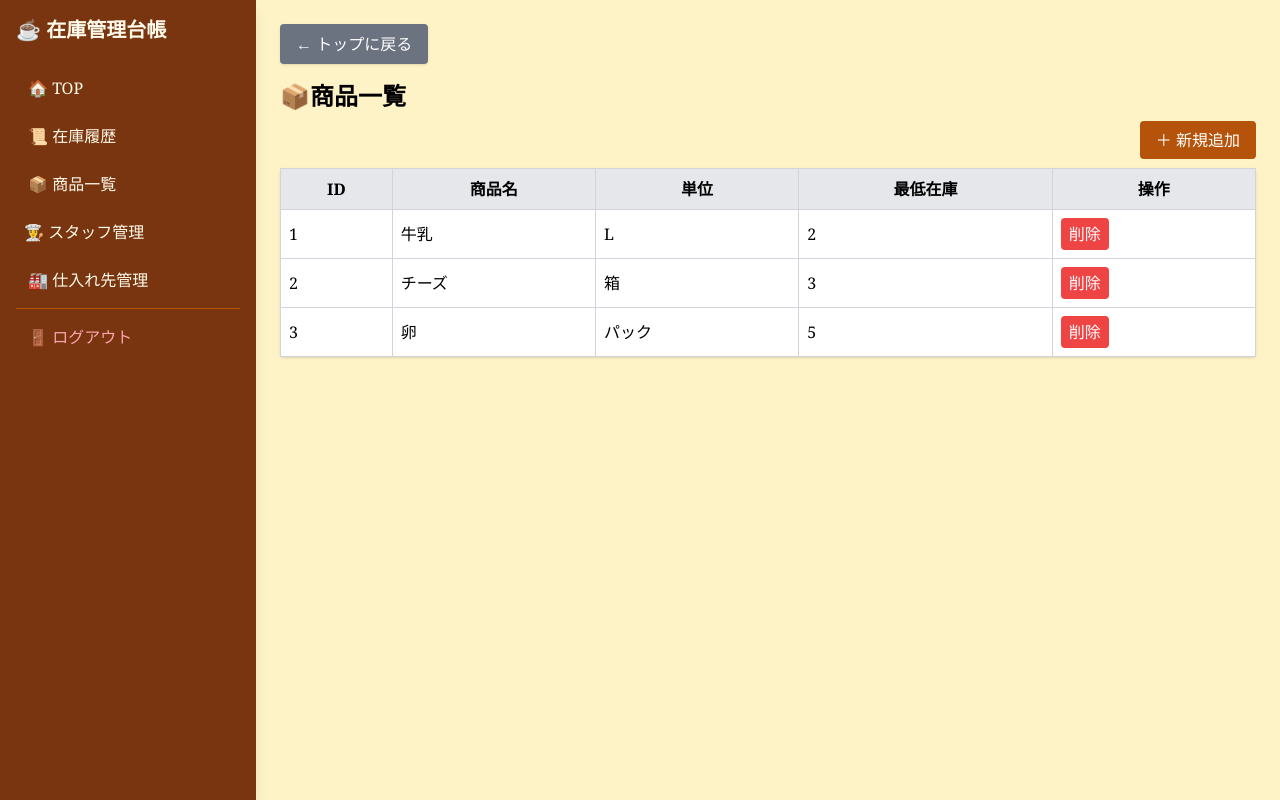
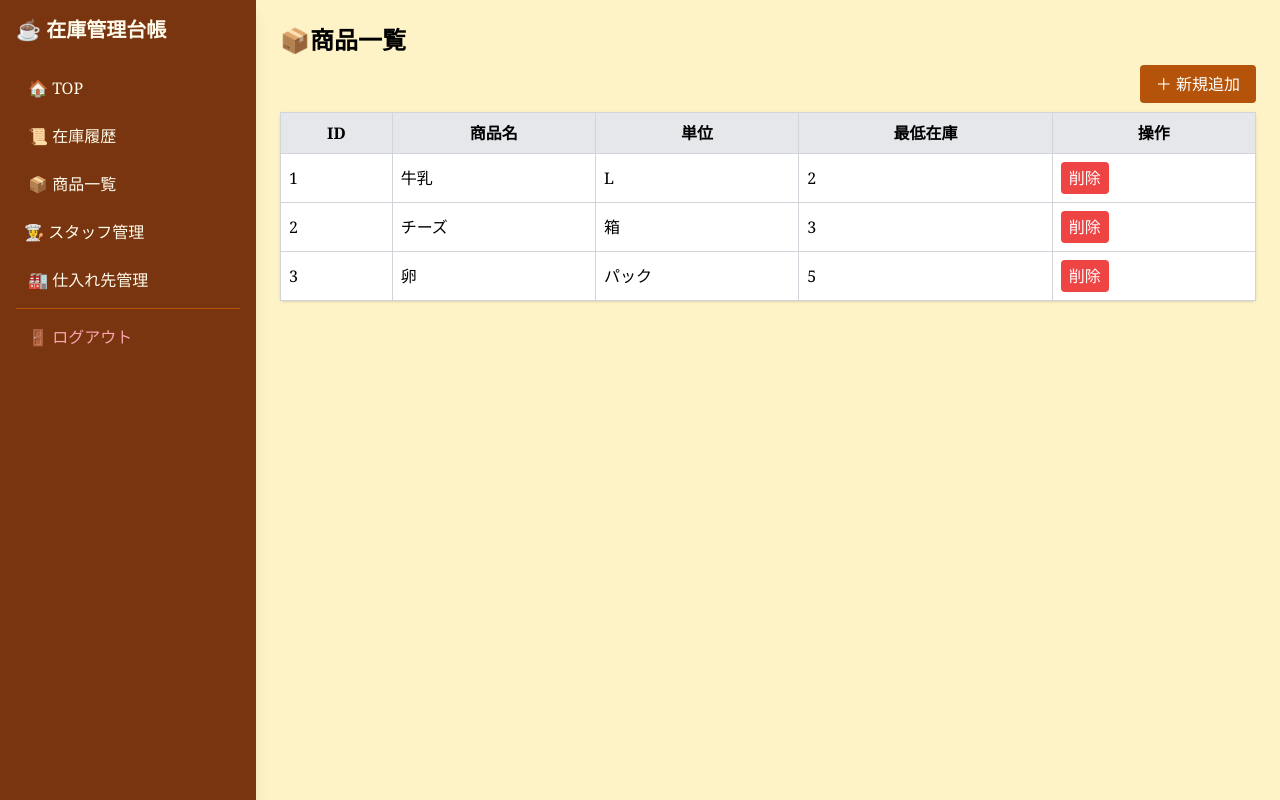
Before and after one commit to sunabakosora/cafe_stock, a Flask app: page /items in a window 1280 px wide. Run offline with Flask 3, Linux system fonts and the light colour scheme; a user stored in the database is signed in; data comes from the database, SQL or seed files in the repository; some libraries are stand-ins or nearby versions.

Commit message:
TOPに戻るを削除

```diff
--- a/templates/inventory_logs.html
+++ b/templates/inventory_logs.html
@@ -1,10 +1,5 @@
 {% extends "base.html" %}
 {% block content %}
-
-<a href="{{ url_for('dashboard') }}"
-   class="bg-gray-500 text-white px-4 py-2 rounded shadow hover:bg-gray-600 mb-4 inline-block">
-   ← トップに戻る
-</a>
 
 <h2 class="text-2xl font-bold mb-4">在庫履歴</h2>
 
--- a/templates/items_list.html
+++ b/templates/items_list.html
@@ -1,10 +1,5 @@
 {% extends "base.html" %}
 {% block content %}
-
-<a href="{{ url_for('dashboard') }}"
-   class="bg-gray-500 text-white px-4 py-2 rounded shadow hover:bg-gray-600 mb-4 inline-block">
-   ← トップに戻る
-</a>
 
 <h2 class="text-2xl font-bold mb-4">📦商品一覧</h2>
 
--- a/templates/suppliers.html
+++ b/templates/suppliers.html
@@ -1,10 +1,5 @@
 {% extends "base.html" %}
 {% block content %}
-
-<a href="{{ url_for('dashboard') }}"
-   class="bg-gray-500 text-white px-4 py-2 rounded shadow hover:bg-gray-600 mb-4 inline-block">
-   ← トップに戻る
-</a>
 
 <h1 class="text-2xl font-bold mb-4">🚚 仕入れ先管理</h1>
 
--- a/templates/users.html
+++ b/templates/users.html
@@ -1,10 +1,6 @@
 {% extends "base.html" %}
 {% block content %}
 
-<a href="{{ url_for('dashboard') }}"
-   class="bg-gray-500 text-white px-4 py-2 rounded shadow hover:bg-gray-600 mb-4 inline-block">
-   ← トップに戻る
-</a>
 
 <h1 class="text-2xl font-bold mb-4">👩‍🍳 スタッフ管理</h1>
 
```
